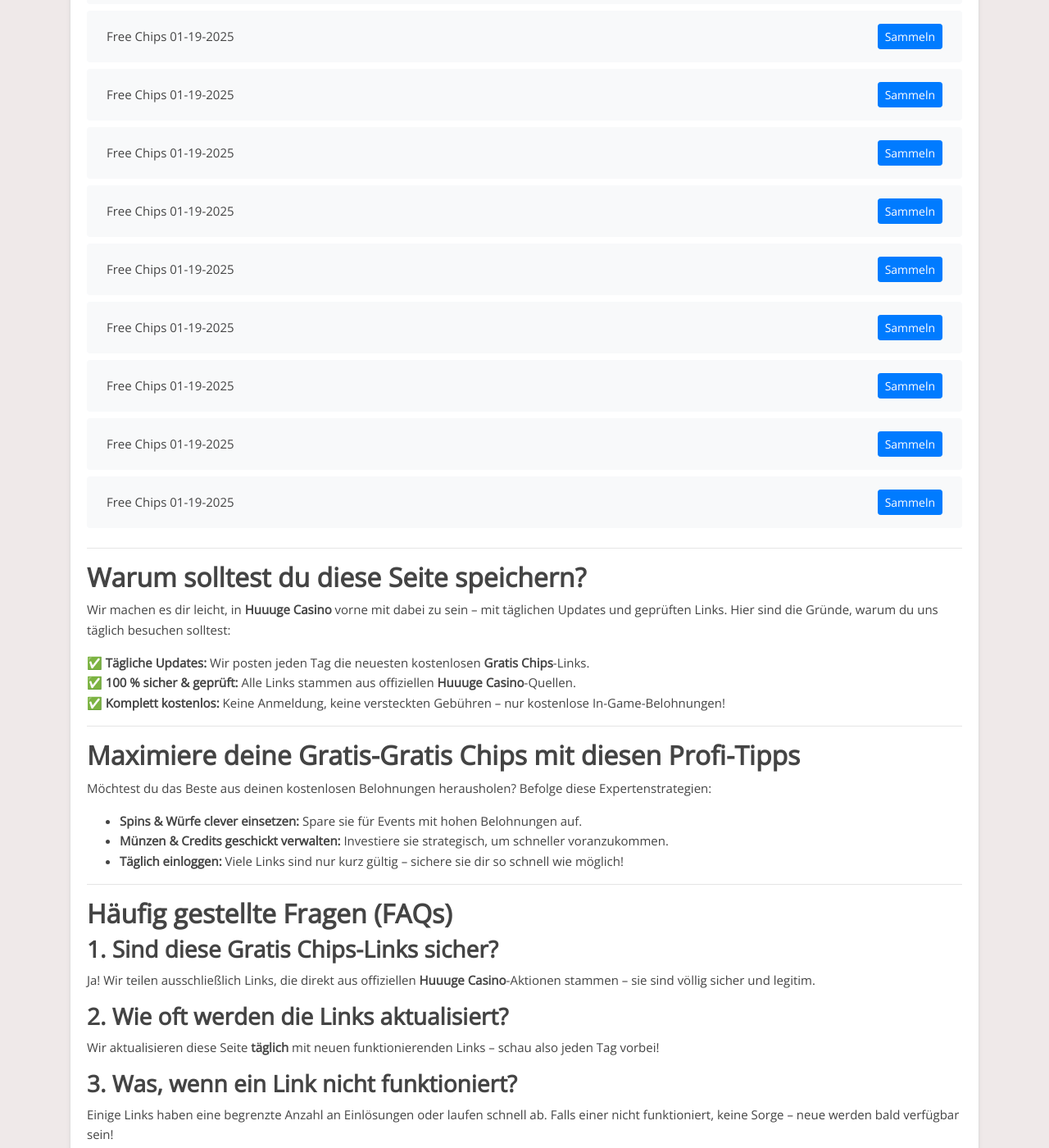
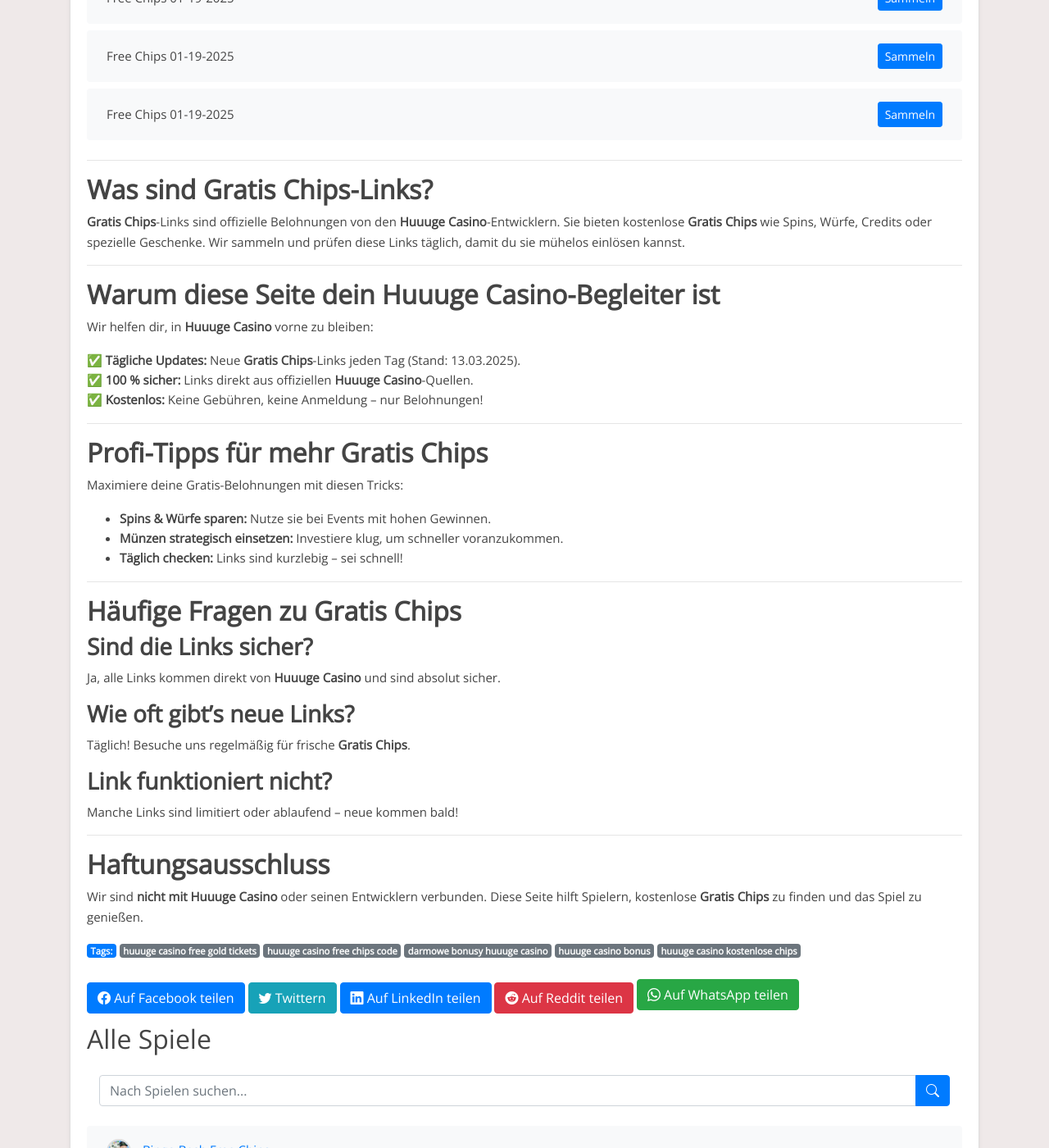
Before and after one commit to Prollad99/bs-de, a Jekyll site: the page built from _posts/2025-01-19-huuuge-casino.md, in a window 1280 px wide and 1400 px high, scrolled down 7375 px. Shown: the whole window at 82% size. Built offline with Jekyll 4.4.1, drawn with Linux system fonts in a browser that asks for light colours; some of the changed text lies outside the part shown.

Commit message:
Update huuuge-casino reward links, content, and last modified date

```diff
--- a/_includes/huuuge-casino_footer.html
+++ b/_includes/huuuge-casino_footer.html
@@ -1,38 +1,44 @@
 ---
 
-## **Warum solltest du diese Seite speichern?**
+## **Was sind Gratis Chips-Links?**
 
-Wir machen es dir leicht, in **Huuuge Casino** vorne mit dabei zu sein – mit täglichen Updates und geprüften Links. Hier sind die Gründe, warum du uns täglich besuchen solltest:
-
-✅ **Tägliche Updates:** Wir posten jeden Tag die neuesten kostenlosen **Gratis Chips**-Links.
-✅ **100 % sicher & geprüft:** Alle Links stammen aus offiziellen **Huuuge Casino**-Quellen.
-✅ **Komplett kostenlos:** Keine Anmeldung, keine versteckten Gebühren – nur kostenlose In-Game-Belohnungen!
+**Gratis Chips**-Links sind offizielle Belohnungen von den **Huuuge Casino**-Entwicklern. Sie bieten kostenlose **Gratis Chips** wie Spins, Würfe, Credits oder spezielle Geschenke. Wir sammeln und prüfen diese Links täglich, damit du sie mühelos einlösen kannst.
 
 ---
 
-## **Maximiere deine Gratis-Gratis Chips mit diesen Profi-Tipps**
+## **Warum diese Seite dein Huuuge Casino-Begleiter ist**
 
-Möchtest du das Beste aus deinen kostenlosen Belohnungen herausholen? Befolge diese Expertenstrategien:
+Wir helfen dir, in **Huuuge Casino** vorne zu bleiben:
 
-- **Spins & Würfe clever einsetzen:** Spare sie für Events mit hohen Belohnungen auf.
-- **Münzen & Credits geschickt verwalten:** Investiere sie strategisch, um schneller voranzukommen.
-- **Täglich einloggen:** Viele Links sind nur kurz gültig – sichere sie dir so schnell wie möglich!
+✅ **Tägliche Updates:** Neue **Gratis Chips**-Links jeden Tag (Stand: 13.03.2025).
+✅ **100 % sicher:** Links direkt aus offiziellen **Huuuge Casino**-Quellen.
+✅ **Kostenlos:** Keine Gebühren, keine Anmeldung – nur Belohnungen!
 
 ---
 
-## **Häufig gestellte Fragen (FAQs)**
+## **Profi-Tipps für mehr Gratis Chips**
 
-### **1. Sind diese Gratis Chips-Links sicher?**
-Ja! Wir teilen ausschließlich Links, die direkt aus offiziellen **Huuuge Casino**-Aktionen stammen – sie sind völlig sicher und legitim.
+Maximiere deine Gratis-Belohnungen mit diesen Tricks:
 
-### **2. Wie oft werden die Links aktualisiert?**
-Wir aktualisieren diese Seite **täglich** mit neuen funktionierenden Links – schau also jeden Tag vorbei!
+- **Spins & Würfe sparen:** Nutze sie bei Events mit hohen Gewinnen.
+- **Münzen strategisch einsetzen:** Investiere klug, um schneller voranzukommen.
+- **Täglich checken:** Links sind kurzlebig – sei schnell!
 
-### **3. Was, wenn ein Link nicht funktioniert?**
-Einige Links haben eine begrenzte Anzahl an Einlösungen oder laufen schnell ab. Falls einer nicht funktioniert, keine Sorge – neue werden bald verfügbar sein!
+---
+
+## **Häufige Fragen zu Gratis Chips**
+
+### **Sind die Links sicher?**
+Ja, alle Links kommen direkt von **Huuuge Casino** und sind absolut sicher.
+
+### **Wie oft gibt’s neue Links?**
+Täglich! Besuche uns regelmäßig für frische **Gratis Chips**.
+
+### **Link funktioniert nicht?**
+Manche Links sind limitiert oder ablaufend – neue kommen bald!
 
 ---
 
 ## **Haftungsausschluss**
 
-Wir sind **nicht mit** **Huuuge Casino** oder seinen Entwicklern **verbunden**. Diese Seite dient ausschließlich zu Informationszwecken, um Spielern zu helfen, kostenlose **Gratis Chips** zu erhalten und das Spiel in vollen Zügen zu genießen.
+Wir sind **nicht mit Huuuge Casino** oder seinen Entwicklern verbunden. Diese Seite hilft Spielern, kostenlose **Gratis Chips** zu finden und das Spiel zu genießen.
--- a/_includes/huuuge-casino_post.html
+++ b/_includes/huuuge-casino_post.html
@@ -1,27 +1,3 @@
-Bist du ein leidenschaftlicher **Huuuge Casino**-Spieler? Möchtest du **Gratis Chips** sammeln, ohne echtes Geld auszugeben? Dann bist du hier genau richtig!
+Bist du ein leidenschaftlicher **Huuuge Casino**-Spieler? Hier findest du täglich neue **Gratis Chips**-Links, um kostenlose Belohnungen zu sammeln – 100% sicher und gratis!
 
-Wir aktualisieren diese Seite **täglich** mit neuen **Gratis Chips**-Links, damit du dein Gameplay verbessern, schneller aufsteigen und spannende Belohnungen freischalten kannst – völlig kostenlos.
-
----
-
-## **Was sind Gratis Chips-Links?**
-
-**Gratis Chips**-Links sind offizielle Belohnungen der **Huuuge Casino**-Entwickler. Sie bieten kostenlose **Gratis Chips** und weitere In-Game-Boni wie Spins, Würfe, Credits und spezielle Geschenke.
-
-Statt selbst danach zu suchen, übernehmen wir die Arbeit für dich! Wir sammeln und aktualisieren täglich die neuesten funktionierenden Links, damit du deine Gratis-Belohnungen mühelos einlösen kannst.
-
----
-
-## **So löst du deine kostenlosen Gratis Chips ein**
-
-Deine **Gratis Chips** zu erhalten ist schnell und einfach:
-
-1. **Wähle einen Link aus der Liste unten.**
-2. **Klicke auf den Link und melde dich in deinem Huuuge Casino-Konto an.**
-3. **Genieße deine kostenlosen Gratis Chips – sofort in deinem Spiel verfügbar!**
-
-> 🔔 **Tipp:** Diese Links laufen schnell ab – schau täglich vorbei, um dir deine Belohnungen zu sichern!
-
----
-
-## **Heutige Gratis-Gratis Chips für Huuuge Casino**
+Klicke einfach auf die Links unten, melde dich in deinem **Huuuge Casino**-Konto an und sichere dir deine **Gratis Chips** – sie sind sofort im Spiel verfügbar. Schau täglich vorbei, da die Links schnell ablaufen!
```
